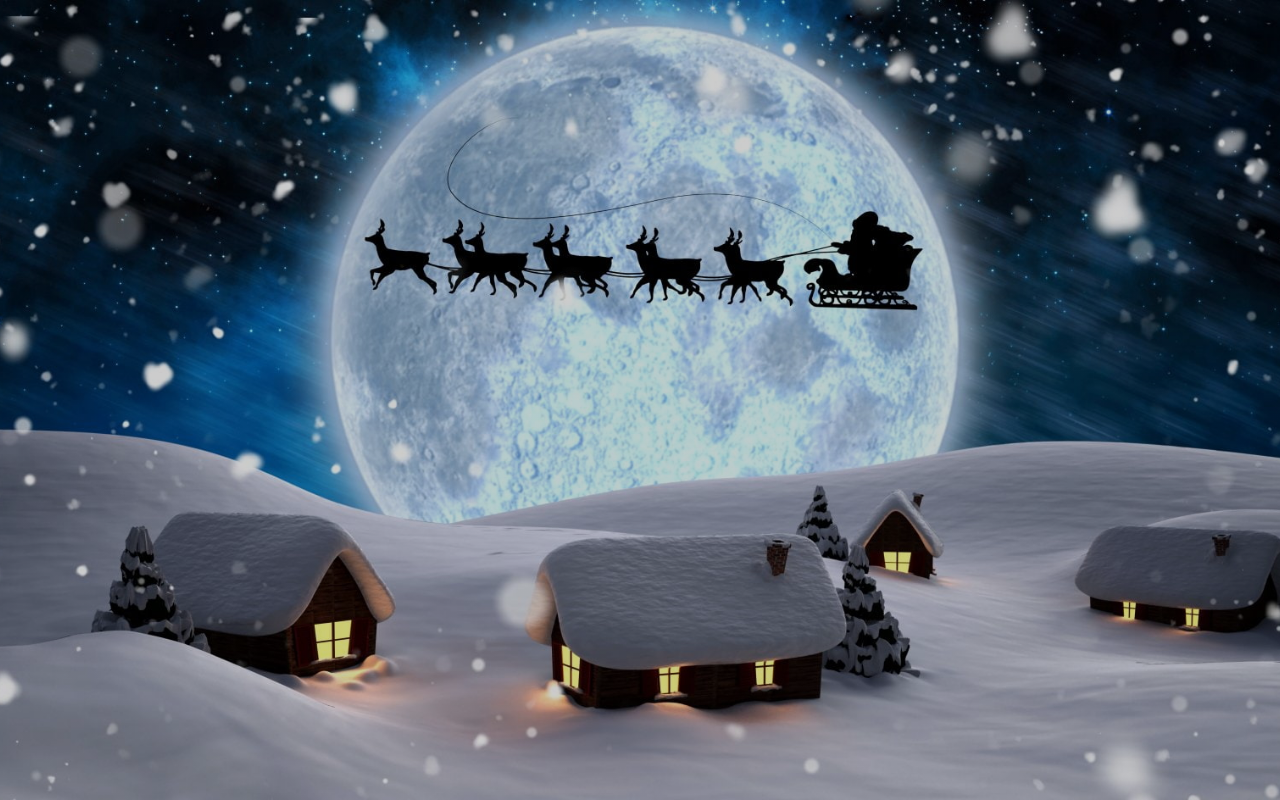
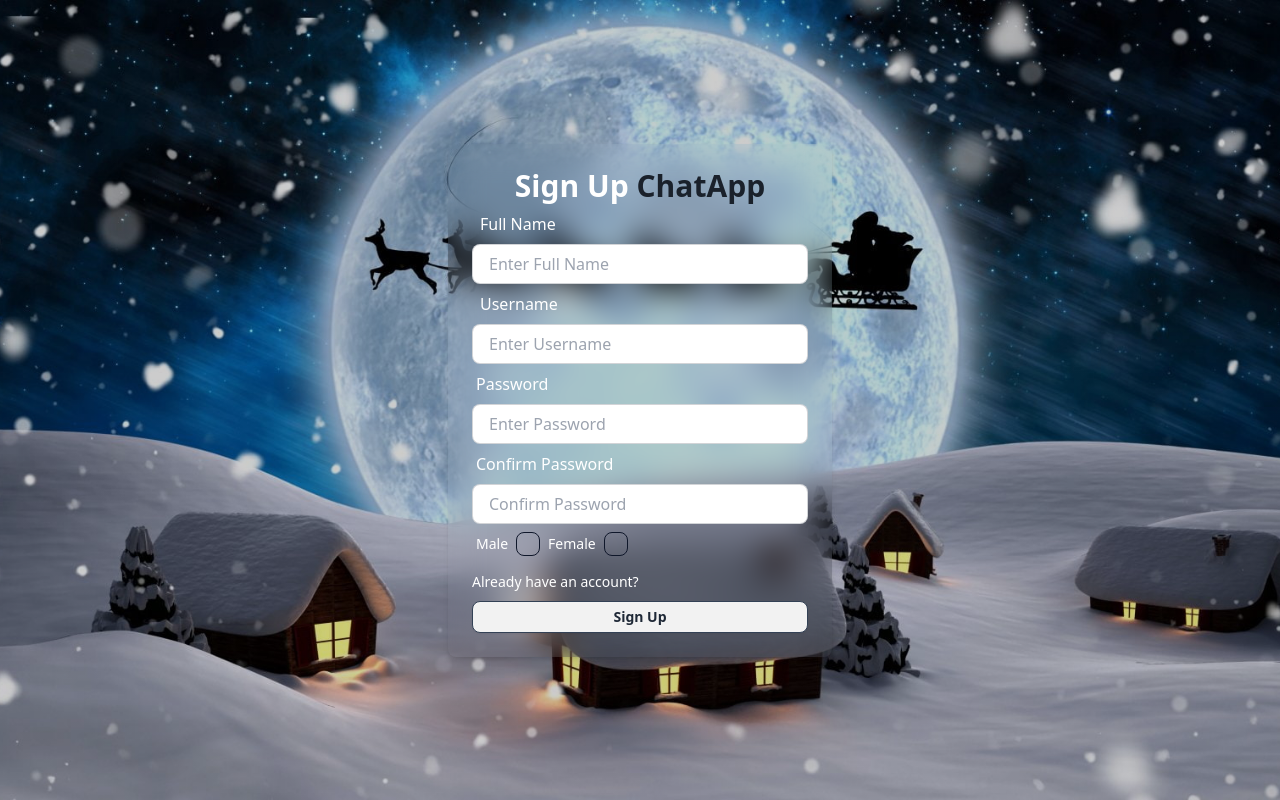
Before and after one commit to Afthabvu/pern-chat-app, a React (Vite) app in the folder frontend/: page /signup in a window 1280 px wide. Built offline with nearby package versions, Linux system fonts and the light colour scheme.

Commit message:
Completed the UI for the signup component and created a gender checkbox component

```diff
--- /dev/null
+++ b/frontend/src/components/GenderCheckbox.tsx
@@ -0,0 +1,20 @@
+const GenderCheckbox = () => {
+  return (
+    <div className="flex">
+      <div className="form-control">
+        <label className="label gap-2 cursor-pointer">
+          <span className="label-text text-white">Male</span>
+          <input type="checkbox" className="checkbox border-slate-900" />
+        </label>
+      </div>
+      <div className="form-control">
+        <label className={`label gap-2 cursor-pointer`}>
+          <span className="label-text text-white">Female</span>
+          <input type="checkbox" className="checkbox border-slate-900" />
+        </label>
+      </div>
+    </div>
+  );
+};
+
+export default GenderCheckbox;
--- a/frontend/src/pages/SignUp.tsx
+++ b/frontend/src/pages/SignUp.tsx
@@ -1,11 +1,72 @@
-
+import { Link } from "react-router-dom";
+import GenderCheckbox from "../components/GenderCheckbox";
 
 const SignUp = () => {
   return (
-    <div>
+    <div className="flex flex-col items-center justify-center min-w-96 mx-auto">
+      <div className="w-full p-6  rounded-lg shadow-md bg-gray-400 bg-clip-padding backdrop-filter backdrop-blur-lg bg-opacity-0">
+        <h1 className="text-3xl font-semibold text-center text-white">
+          Sign Up <span className="text-customGray"> ChatApp</span>
+        </h1>
+        <form>
+          <div>
+            <label className="label p-2">
+              <span className="text-base label-text text-white">Full Name</span>
+            </label>
+            <input
+              type="text"
+              placeholder="Enter Full Name"
+              className="w-full input input-bordered  h-10"
+            />
+          </div>
+          <div>
+            <label className="label p-2 ">
+              <span className="text-base label-text text-white">Username</span>
+            </label>
+            <input
+              type="text"
+              placeholder="Enter Username"
+              className="w-full input input-bordered h-10"
+            />
+          </div>
+          <div>
+            <label className="label">
+              <span className="text-base label-text text-white">Password</span>
+            </label>
+            <input
+              type="password"
+              placeholder="Enter Password"
+              className="w-full input input-bordered h-10"
+            />
+          </div>
+          <div>
+            <label className="label">
+              <span className="text-base label-text text-white">
+                Confirm Password
+              </span>
+            </label>
+            <input
+              type="password"
+              placeholder="Confirm Password"
+              className="w-full input input-bordered h-10"
+            />
+          </div>
+          <GenderCheckbox/>
+          <Link
+            to={"/login"}
+            className="text-sm hover:underline hover:text-customGray mt-2 inline-block text-white"
+          >
+            Already have an account?
+          </Link>
+          <div>
+            <button className="btn btn-block btn-sm mt-2 border border-slate-700">
+                Sign Up
+            </button>
+          </div>
+        </form>
+      </div>
+    </div>
+  );
+};
 
-    </div>
-  )
-}
-
-export default SignUp
+export default SignUp;
```
